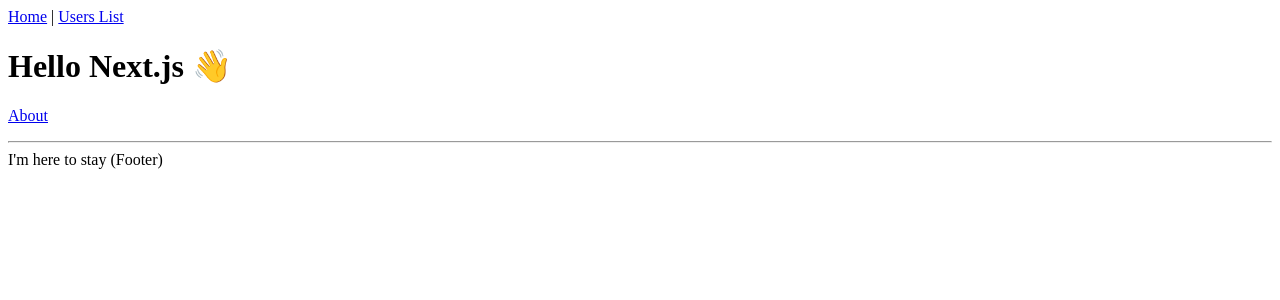
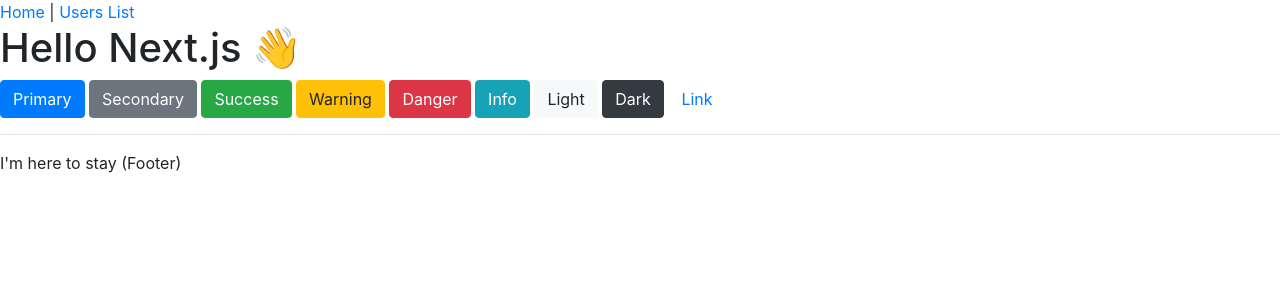
Before and after one commit to psuic/project-system, a Next.js app: page / in a window 1280 px wide. Shown: the top 300 px of the page. Built offline with nearby package versions, Linux system fonts and the light colour scheme.

Commit message:
add react-bootstrap

```diff
--- a/package.json
+++ b/package.json
@@ -13,12 +13,14 @@
   "dependencies": {
     "@zeit/next-sass": "^1.0.1",
     "body-parser": "^1.19.0",
+    "bootstrap": "^4.5.0",
     "express": "^4.14.0",
     "glob": "^7.1.6",
     "mongoose": "^5.9.15",
     "next": "^9.4.2",
     "node-sass": "^4.14.1",
     "react": "^16.13.1",
+    "react-bootstrap": "^1.0.1",
     "react-dom": "^16.13.1"
   },
   "devDependencies": {
--- /dev/null
+++ b/pages/_app.tsx
@@ -0,0 +1,9 @@
+import * as React from 'react'
+import { AppProps } from 'next/app';
+
+import '../styles/bootstrap.scss';
+
+// This default export is required in a new `pages/_app.js` file.
+export default function MyApp({ Component, pageProps } : AppProps) {
+  return <Component {...pageProps} />
+}
--- /dev/null
+++ b/pages/_document.tsx
@@ -0,0 +1,21 @@
+import React from "react";
+import Document, { Html, Head, Main, NextScript } from "next/document";
+
+export default class MyDocument extends Document {
+  static async getInitialProps(ctx: any) {
+    const initialProps = await Document.getInitialProps(ctx);
+    return { ...initialProps };
+  }
+
+  render() {
+    return (
+      <Html lang="en">
+        <Head></Head>
+        <body>
+          <Main />
+          <NextScript />
+        </body>
+      </Html>
+    );
+  }
+}
--- a/pages/index.tsx
+++ b/pages/index.tsx
@@ -1,13 +1,21 @@
 import Link from 'next/link'
 import Layout from '../components/Layout'
+
+import { Button } from 'react-bootstrap';
 
 const IndexPage = () => (
   <Layout title="Home | Next.js + TypeScript Example">
     <h1>Hello Next.js 👋</h1>
     <p>
-      <Link href="/about">
-        <a>About</a>
-      </Link>
+    <>
+  <Button variant="primary">Primary</Button>{' '}
+  <Button variant="secondary">Secondary</Button>{' '}
+  <Button variant="success">Success</Button>{' '}
+  <Button variant="warning">Warning</Button>{' '}
+  <Button variant="danger">Danger</Button> <Button variant="info">Info</Button>{' '}
+  <Button variant="light">Light</Button> <Button variant="dark">Dark</Button>{' '}
+  <Button variant="link">Link</Button>
+</>
     </p>
   </Layout>
 )
--- /dev/null
+++ b/styles/bootstrap.scss
@@ -0,0 +1 @@
+@import "~bootstrap/scss/bootstrap";
```
Also changed, not shown: 1 other file (tests, documents, lock files or other folders).
